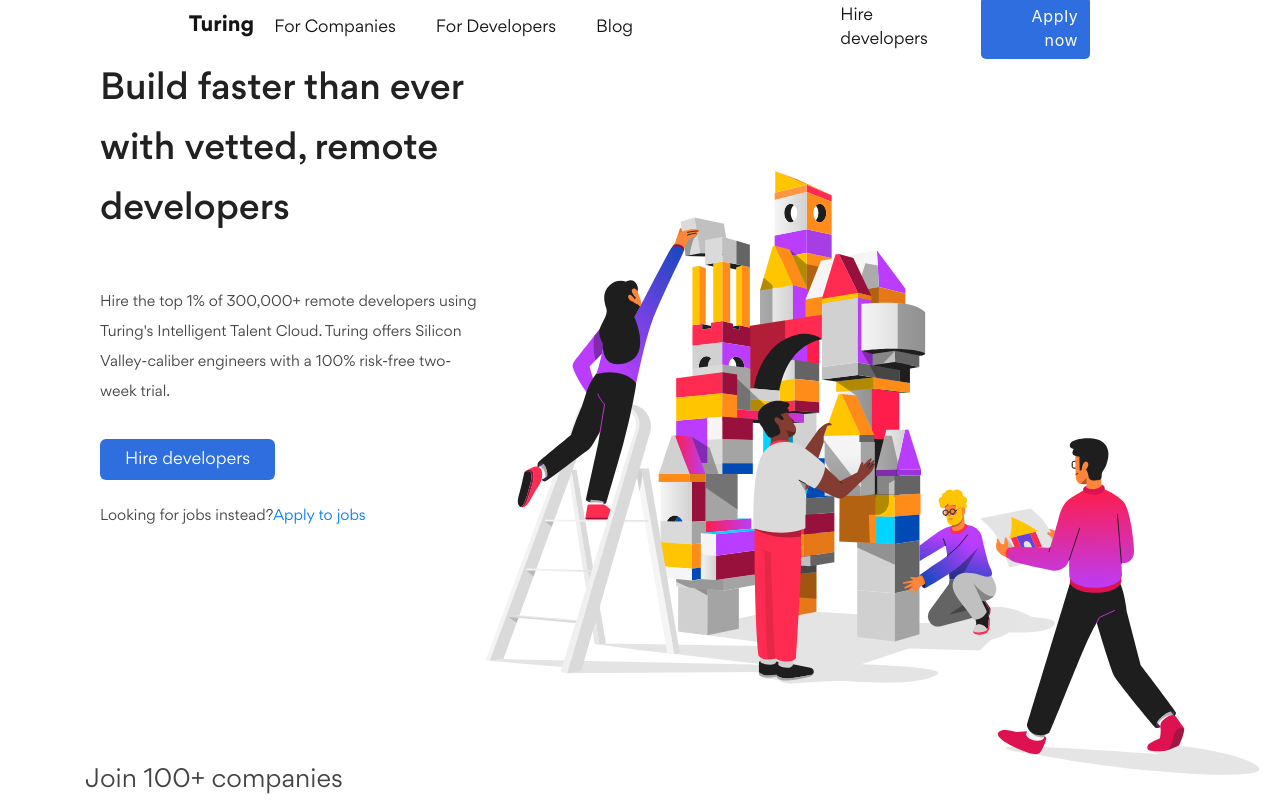
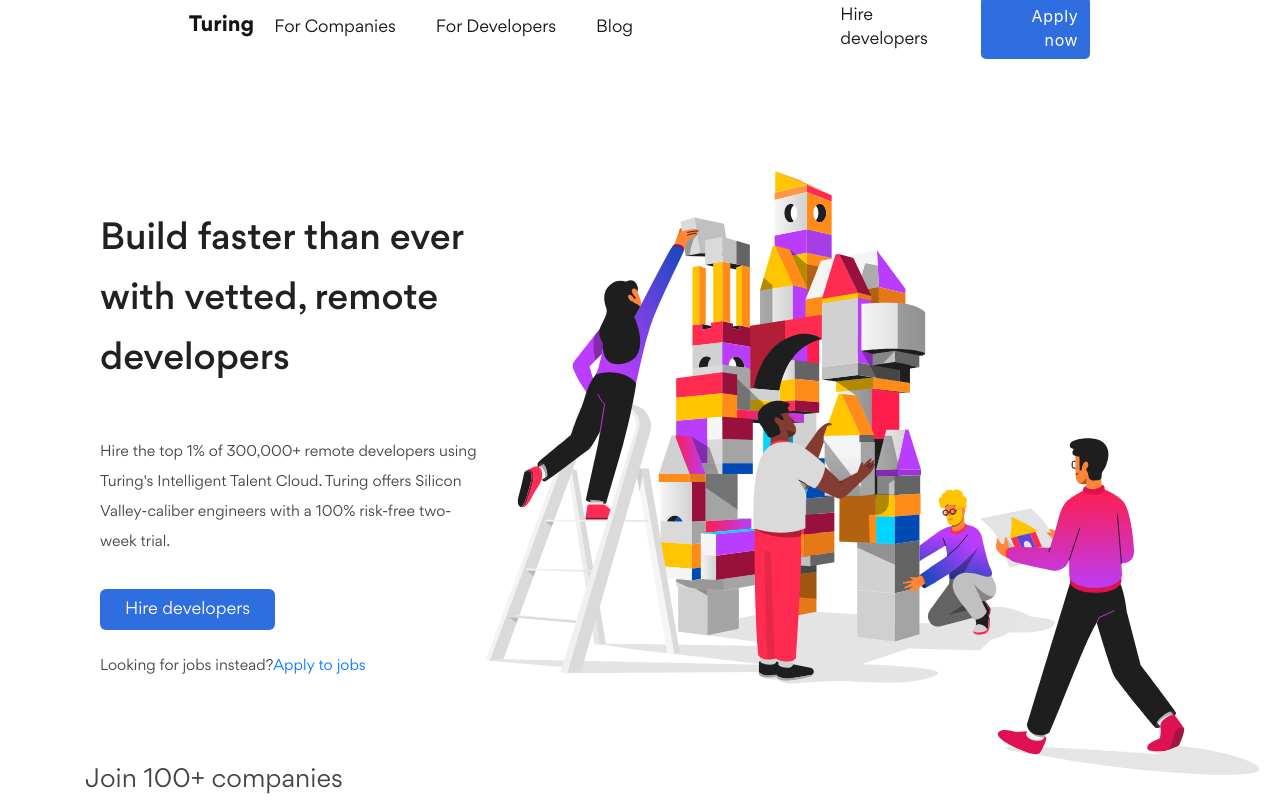
Before and after one commit to Bokomoko/Iramai-page-demo, a Next.js app: page / in a window 1280 px wide. Shown: the top 800 px of the page. Built offline with nearby package versions, Linux system fonts and the light colour scheme.

Commit message:
Fixed bugs UI

```diff
--- a/pages/home.module.css
+++ b/pages/home.module.css
@@ -422,7 +422,6 @@
     padding-left: 16px;
     padding-right: 16px;
     width: 160px;
-    height: 160px;
 }
 
 .dev_recommendation {
@@ -488,6 +487,10 @@
 .talent_img_content {
     width: 601px;
     height: 496px;
+}
+
+.order_img {
+    padding-top: 150px;
 }
 
 @media screen and (max-width: 768px) {
```
